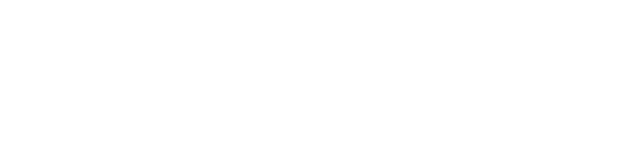
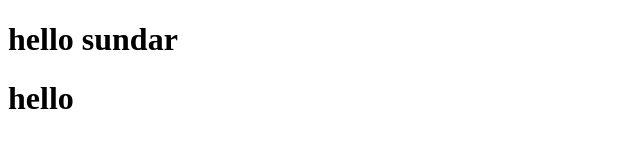
Before and after one commit to sundar369/coursera-test, a plain HTML site: page index.html in a window 1280 px wide. Shown: the whole page, without its empty margins (0-640 px from the left). Drawn offline with Linux system fonts and the light colour scheme.

Commit message:
web file test

```diff
--- a/index.html
+++ b/index.html
@@ -8,7 +8,8 @@
    </head>
    <body>
      <div ng-controller="MyFirstController">
-
+        <h1>hello sundar</h1>
+        <h1>hello</h1>
      </div>
    </body>
  </html>
```
